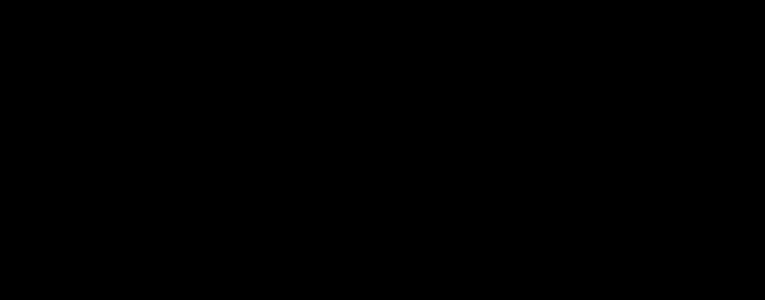
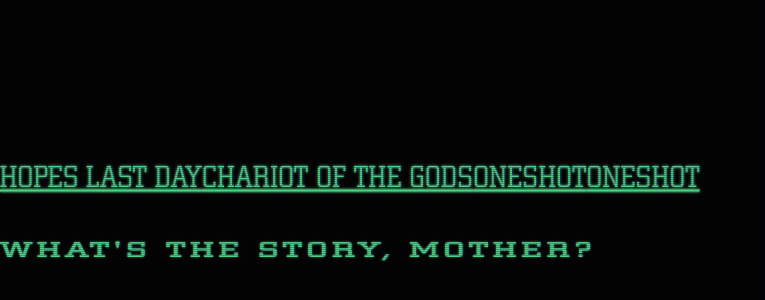
Before and after one commit to Gonzalo-fs/MU-TH-UR-RPG, a Nuxt app: page /whats-the-story in a window 1280 px wide. Before the commit this address had no page. Shown: the part 10-310 px from the top of the page, without its empty margins (0-765 px from the left). Built offline with nearby package versions, Linux system fonts and the light colour scheme.

Commit message:
Added some fixes and improvements

```diff
--- a/assets/js/utils.js
+++ b/assets/js/utils.js
@@ -1,6 +1,6 @@
 
 //------ PRINT NEW LINE WITH TERMINAL TYPEWRITTER EFFECT ------//
-const DEFAULT_SPEED = 40;
+const DEFAULT_SPEED = 30; //40;
 var speed;
 
 const DEFAULT_STYLE = "muthur-font-style";
@@ -13,14 +13,14 @@ var expectedTime;
 
 function createNewLine(text, customStyle = DEFAULT_STYLE, customSpeed = DEFAULT_SPEED, delay = 0) {
 
-  // Call to print or queue call if is already printing
+  // Call to print() or queue call if is already printing
   if (!document.getElementById("new-line")) {
 
     speed = customSpeed;
     style = customStyle;
     txt = text;
 
-    expectedTime = text.length * speed + delay;
+    expectedTime = text.length * speed + delay + 500;
 
     let container = document.getElementById("terminal-container");
     let lineContainer = document.createElement("div");
@@ -98,8 +98,17 @@ function focusInput() {
   })
 }
 
+//------ DELETE ALL TIMEOUTS ------//
+function clearTimeouts() {
+  let id = window.setTimeout(function() {}, 0);
+  while (id--) {
+    window.clearTimeout(id);
+  }
+}
+
 
 export {
   createNewLine,
   focusInput,
+  clearTimeouts,
 }
--- a/pages/boot-up.vue
+++ b/pages/boot-up.vue
@@ -12,10 +12,12 @@
   </template>
 
   <script>
+  import { clearTimeouts } from '~/assets/js/utils.js';
   export default {
     name: 'BootUpVideo',
 
     mounted() {
+      clearTimeouts();
       setTimeout(() => {
         this.$nuxt.$options.router.push("/welcome");
       }, 10500);
--- a/pages/index.vue
+++ b/pages/index.vue
@@ -9,9 +9,13 @@
 </template>
 
 <script>
-
+  import { clearTimeouts } from '~/assets/js/utils.js';
   export default {
     name: 'IndexPage',
+
+    mounted(){
+        clearTimeouts()
+    },
 
     methods: {
         access: function() {
--- a/pages/welcome.vue
+++ b/pages/welcome.vue
@@ -12,16 +12,21 @@
 </template>
 
 <script>
-import { createNewLine } from '~/assets/js/utils.js';
+import { createNewLine, clearTimeouts } from '~/assets/js/utils.js';
 export default {
   name: 'WelcomePage',
 
   mounted() {
+    clearTimeouts();
     createNewLine("MAINFRAME UNIT . . . . . . . . . . . . . . . . . [CHECK]");
     createNewLine("TERABYTE HARD-DRIVE . . . . . . . . . . . . . [CHECK]");
     createNewLine("USER RESPONSIVE . . . . . . . . . . . . . . . . . [CHECK]");
     createNewLine("");
     createNewLine("WELCOME, GAME MOTHER");
+
+    setTimeout(() => {
+        this.$nuxt.$options.router.push("/whats-the-story");
+      }, 10000);
 
   },
 
--- /dev/null
+++ b/pages/whats-the-story.vue
@@ -0,0 +1,36 @@
+<template>
+  <div class="crt">
+
+    <audio autoplay loop id="bootup-audio">
+        <source src="/audio/background-audio.mp3" type="audio/mpeg">
+    </audio>
+
+    <div id="terminal-container">
+      <div>
+        <a href="">HOPES LAST DAY</a>
+        <a href="">CHARIOT OF THE GODS</a>
+        <a href="">ONESHOT</a>
+        <a href="">ONESHOT</a>
+      </div>
+    </div>
+
+
+  </div>
+</template>
+
+<script>
+import { createNewLine, clearTimeouts } from '~/assets/js/utils.js';
+export default {
+  name: 'StorySelect',
+
+  mounted() {
+    clearTimeouts();
+    createNewLine("WHAT'S THE STORY, MOTHER?");
+
+  },
+
+}
+</script>
+
+<style>
+</style>
```
